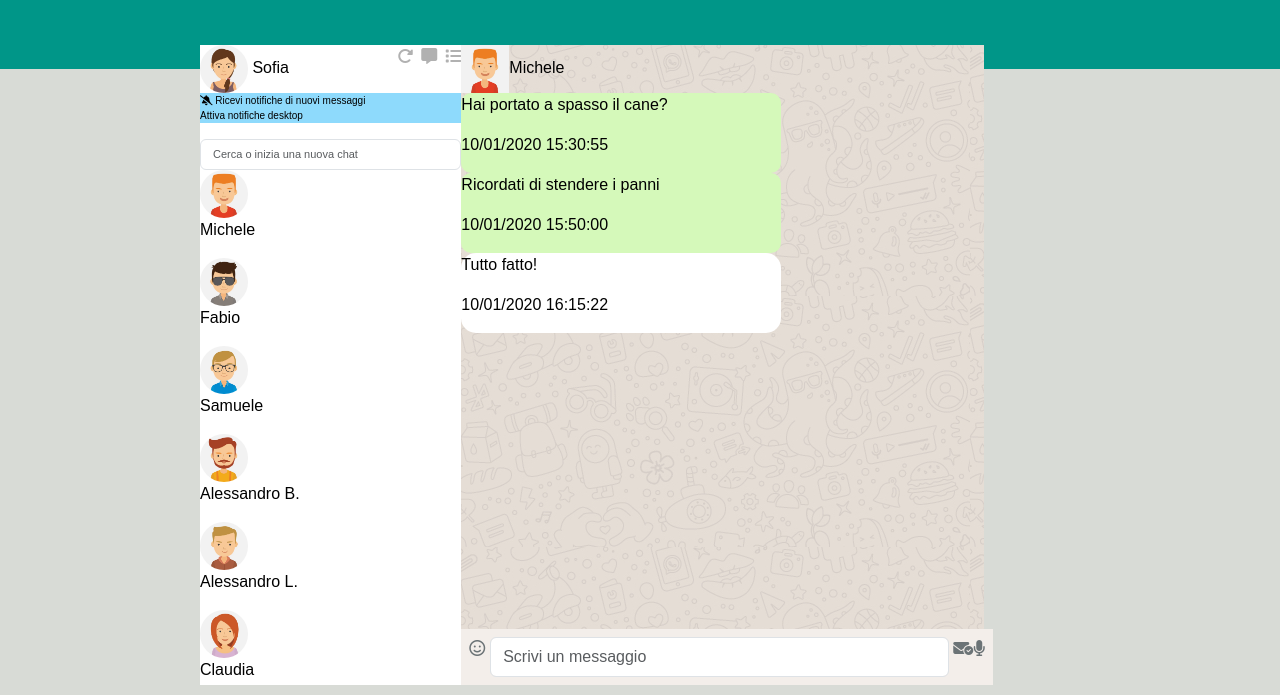
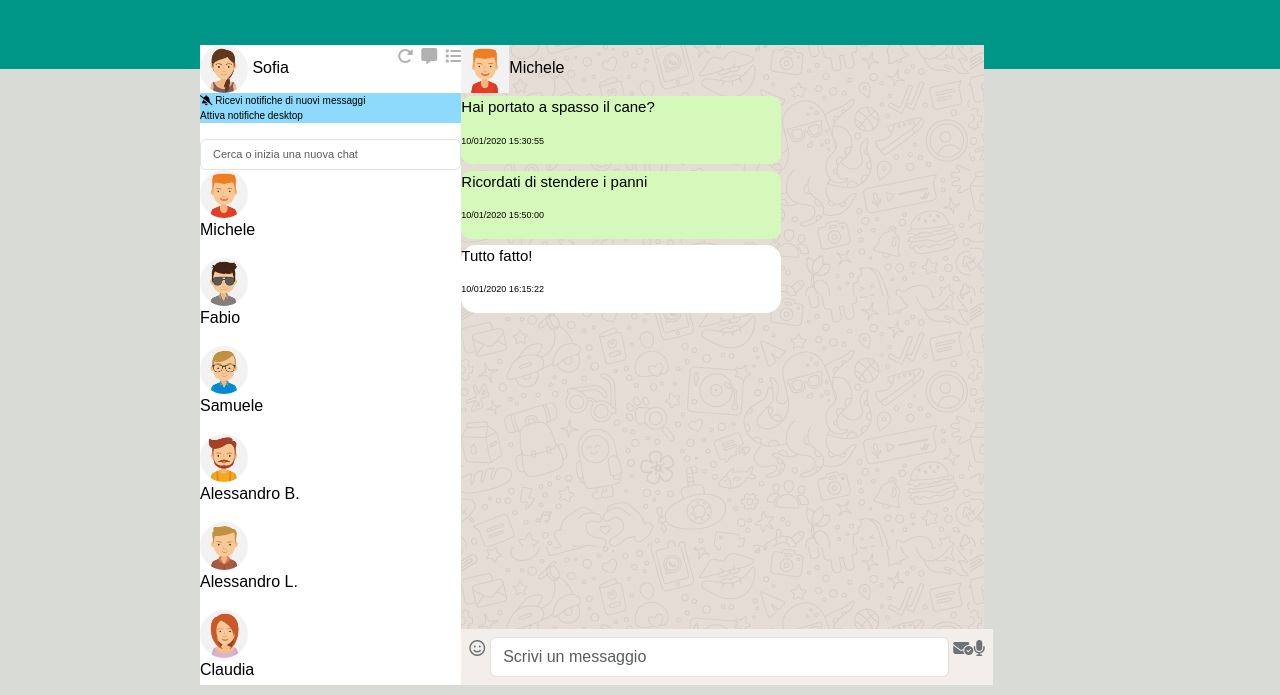
Before and after one commit to lucianocretella95/vue-boolzapp, a plain HTML site: page vue-boolzapp/index.html in a window 1280 px wide. Shown: the part 51-746 px from the top of the page. Drawn offline with nearby package versions, Linux system fonts and the light colour scheme.

Commit message:
M-2 completa

```diff
--- a/vue-boolzapp/css/style.css
+++ b/vue-boolzapp/css/style.css
@@ -92,6 +92,9 @@ main {
   color: black;
   width: 50%;
   border-radius: 10px;
+  margin-top: 0.2rem;
+  margin-bottom: 0.2rem;
+  font-size: 15px;
 }
 
 .received {
@@ -100,4 +103,7 @@ main {
   border-radius: 10px;
   width: 50%;
   border-radius: 15px;
+  margin-top: 0.2rem;
+  margin-bottom: 0.2rem;
+  font-size: 15px;
 }
--- a/vue-boolzapp/index.html
+++ b/vue-boolzapp/index.html
@@ -90,7 +90,7 @@
                     v-for="messaggio in contacts[chatselected].messages"
                   >
                     <p>{{messaggio.message}}</p>
-                    <p>{{messaggio.date}}</p>
+                    <p style="font-size: 9px;">{{messaggio.date}}</p>
                   </span>
                 </div>
                 <div class="mexbox">
--- a/vue-boolzapp/js/script.js
+++ b/vue-boolzapp/js/script.js
@@ -168,7 +168,8 @@ createApp({
         },
       ],
       chatselected: 0,
-      // utenteselected: 0,
+      usermex: [],
+      botanswer: "https://flynn.boolean.careers/exercises/api/random/sentence",
     };
   },
 
@@ -178,10 +179,6 @@ createApp({
       this.chatselected = i;
       // generare funzione che al click apre la chat corrispondente al contatto cliccato
     },
-
-    // utente(i) {
-    //   this.utenteselected = i;
-    // },
   },
   mounted() {
     console.log("app caricata");
```
